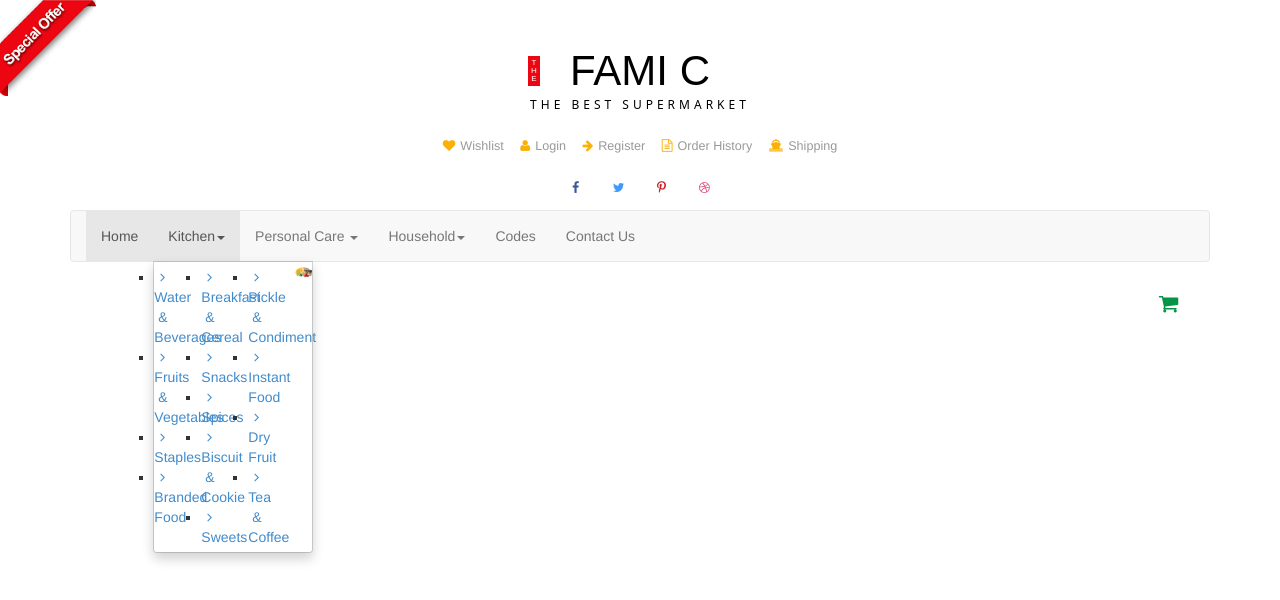
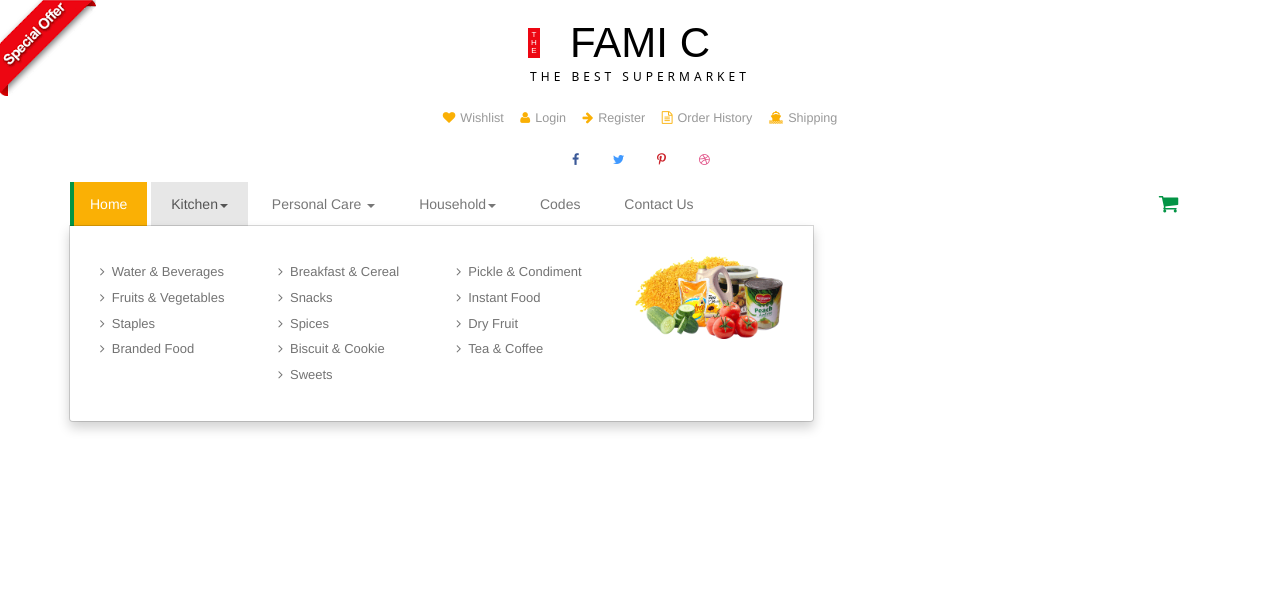
Before and after one commit to nguyenlongit95/LyShan, a plain HTML site: page index.html in a window 1280 px wide. Both pictures are taken after a click on the link "Kitchen". Drawn offline with nearby package versions, Linux system fonts and the light colour scheme.

Commit message:
header completed

```diff
--- a/css/style.css
+++ b/css/style.css
@@ -15,7 +15,6 @@ img.img-head {
 }
 .header {
     text-align: center;
-    margin-top: 2em;
 }
 /* logo */
 .logo h1 {
@@ -87,6 +86,9 @@ img.img-head {
     user-select: none;
     width: 35px;
 }
+.icon:hover .fa-facebook, .icon:hover .fa-twitter, .icon:hover .fa-pinterest-p, .icon:hover .fa-dribbble {
+    color: white;
+}
 .icon .fa-facebook {
     color: #3B5998;
 }
@@ -125,6 +127,12 @@ img.img-head {
     transition: all 0.3s;
     width: 0;
 }
+.icon:hover span {
+    width: 35px;
+    height: 35px;
+    border-radius: 100px;
+    margin: -18px;
+}
 .icon i {
     background: none;
     color: #000;
@@ -143,7 +151,127 @@ img.img-head {
 /* end head-ri */
 
 /* nav-top */
-
+.navbar-default .navbar-collapse, .navbar-default .navbar-form {
+    border: none;
+}
+.navbar-collapse {
+    padding: 0;
+}
+.navbar-nav {
+    float: none;
+    margin: 0;
+}
+nav.navbar.navbar-default {
+    float: left;
+    height: 44px;
+}
+.navbar {
+    min-height: auto;
+    margin-bottom: 0px;
+}
+.navbar-default {
+    background: none;
+    border: none;
+}
+.nav > li {
+    float: none;
+    display: inline-block;
+}
+.nav > li > a {
+    padding: 12px 20px !important;
+}
+.navbar-default .navbar-nav > .active > a, .navbar-default .navbar-nav > .active > a:hover, .navbar-default .navbar-nav > .active > a:focus {
+    background-color: #FAB005;
+    color: #fff;
+}
+.navbar-default .navbar-nav > li > a:hover {
+    color: #FFF;
+    background-color: transparent;
+}
+.nav > li > a:hover, .nav > li > a:focus {
+    background: none;
+}
+.hyper {
+    margin: auto;
+    padding: 0 50px;
+    display: inline-block;
+    position: relative;
+    text-decoration: none;
+    color: black;
+    width: auto;
+    overflow: hidden;
+    z-index: 2;
+    transition: all .5s ease;
+}
+.active a:before {
+    opacity: 1;
+    right: 95%;
+}
+.hyper:before {
+    opacity: 0;
+    content: '';
+    display: block;
+    position: absolute;
+    background: #039445;
+    width: 4px;
+    height: 100%;
+    top: 0;
+    right: 100%;
+    transition: all .6s ease;
+}
+.hyper span {
+    z-index: 2;
+    position: relative;
+}
+.hyper:after {
+    opacity: 0;
+    content: '';
+    display: block;
+    position: absolute;
+    background: #FAB005;
+    width: 100%;
+    height: 100%;
+    top: 0;
+    left: 100%;
+    transition: all .5s ease;
+}
+.hyper:hover:before {
+    right: 95%;
+    opacity: 1;
+}
+.hyper:hover:after {
+    left: 5%;
+    opacity: 1;
+}
+.dropdown-menu.multi {
+    min-width: 745px;
+    padding: 30px 30px;
+}
+.dropdown-menu {
+    top: 98%;
+    left: -85%;
+}
+ul.multi-column-dropdown {
+    text-align: left;
+}
+.multi-column-dropdown li {
+    list-style-type: none;
+    margin: 7px 0;
+}
+.multi-column-dropdown li a {
+    color: #999 !important;
+}
+.multi-column-dropdown li a {
+    display: block;
+    clear: both;
+    line-height: 1.428571429;
+    color: #737373 !important;
+    white-space: normal;
+    font-size: 13px;
+}
+.multi-column-dropdown li a i {
+    margin-right: 7px;
+}
 /* end nav-top */
 
 /* cart */
@@ -158,4 +286,19 @@ span.fa.fa-shopping-cart.my-cart-icon {
     font-size: 1.5em;
     color: #039445;
 }
+.badge {
+    display: inline-block;
+    width: 18px;
+    height: 18px;
+    line-height: 19px;
+    padding: 0;
+    font-size: 10px;
+    font-weight: bold;
+    color: #fff;
+    text-align: center;
+    white-space: nowrap;
+    vertical-align: baseline;
+    background-color: #FAB005;
+    border-radius: 10px;
+}
 /* end cart */
```
